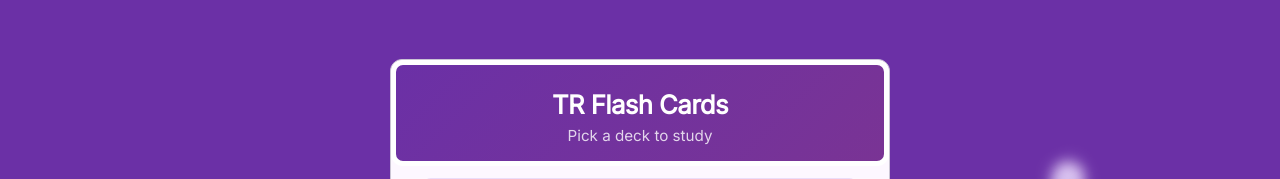
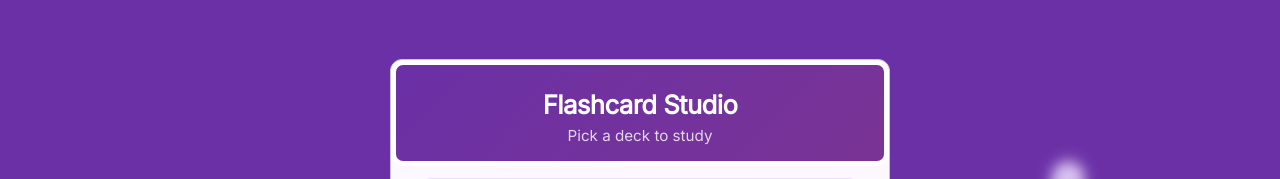
Before and after one commit to PetraJThomas/TRAngularFlashGame, an Angular app: page / in a window 1280 px wide. Shown: the top 179 px of the page. Built offline with nearby package versions, Linux system fonts and the light colour scheme.

Commit message:
Update header title to "Flashcard Studio" in start screen

```diff
--- a/src/app/start-screen/start-screen.component.html
+++ b/src/app/start-screen/start-screen.component.html
@@ -1,6 +1,6 @@
 <mat-card appearance="outlined" @fadeScaleIn>
   <div class="card-header">
-    <h1 class="header-title">TR Flash Cards</h1>
+    <h1 class="header-title">Flashcard Studio</h1>
     <p class="header-subtitle">Pick a deck to study</p>
   </div>
   <mat-card-content>
```
